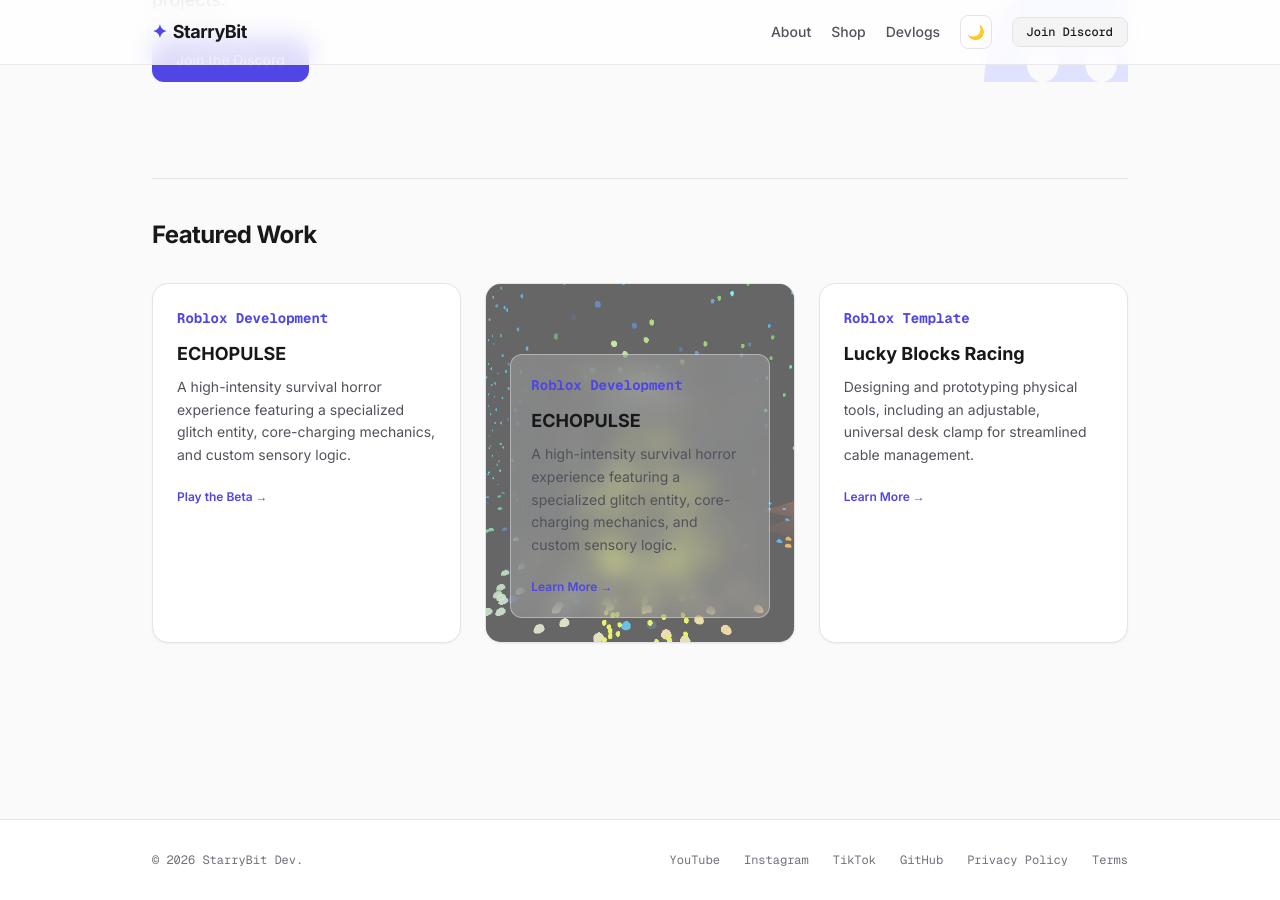
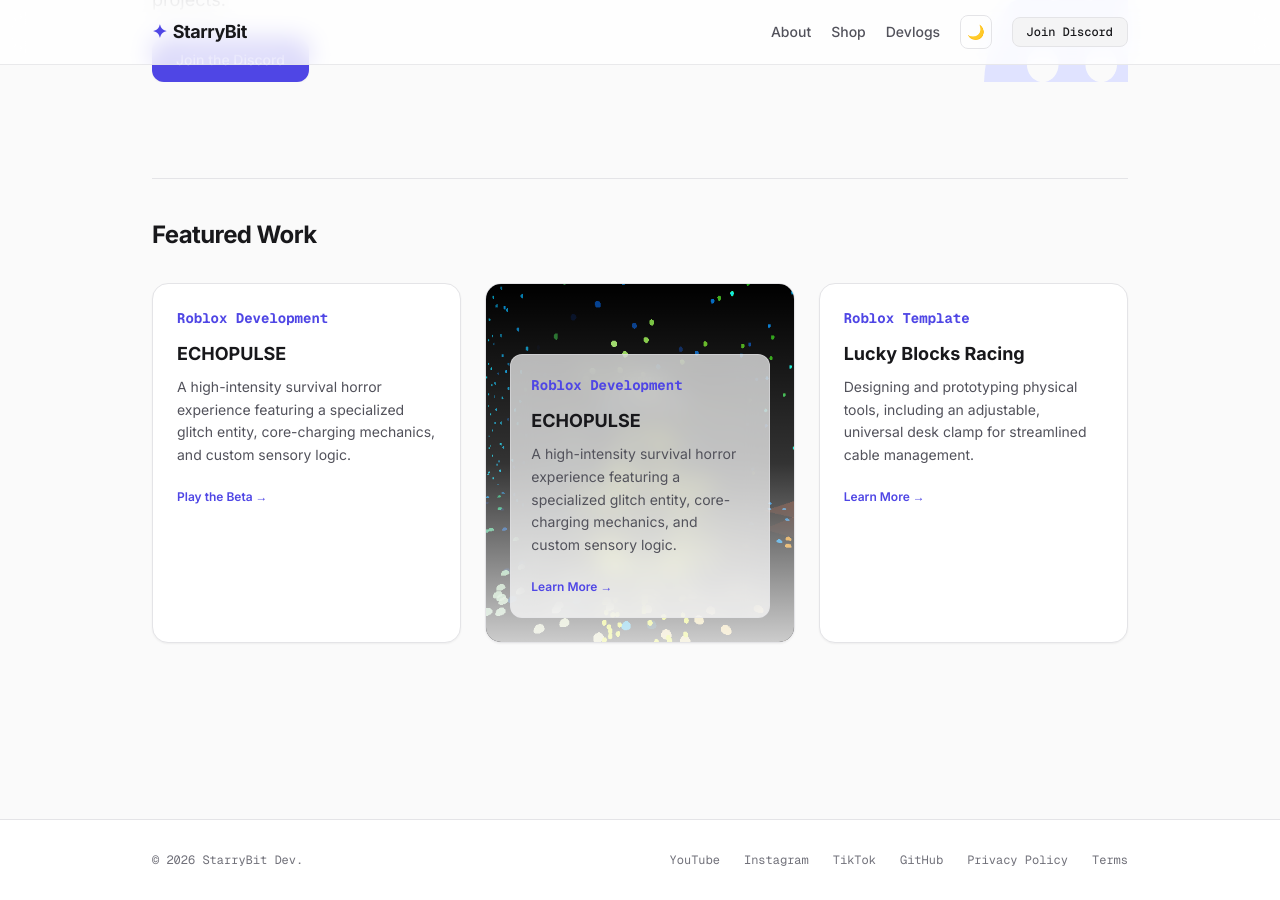
Before and after one commit to StarryBit/starrybit.github.io, a Jekyll site: the page built from index.html, in a window 1280 px wide and 900 px high, scrolled down 1323 px. Built offline with Jekyll 4.4.1, drawn with Linux system fonts in a browser that asks for light colours; nearby versions of some CDN libraries.

Commit message:
Update card.html

```diff
--- a/_includes/card.html
+++ b/_includes/card.html
@@ -8,11 +8,12 @@
         class="absolute inset-0 w-full h-full object-cover transition-transform duration-500 group-hover:scale-105"
     >
 
-    <div class="absolute inset-0 bg-white/40 dark:bg-black/50"></div>
+    <!-- subtle readability gradient -->
+    <div class="absolute inset-0 bg-gradient-to-t from-white/80 via-white/20 to-transparent dark:from-zinc-950/80 dark:via-zinc-950/20"></div>
 
     <div class="relative z-10 h-full flex items-end p-6">
 
-        <div class="w-full bg-white/20 dark:bg-zinc-950/80 backdrop-blur-md rounded-xl p-5 border border-zinc-200/50 dark:border-zinc-800/50">
+        <div class="w-full bg-white/70 dark:bg-zinc-950/70 backdrop-blur-md rounded-xl p-5 border border-zinc-200/50 dark:border-zinc-800/50">
 
             {% if include.category %}
             <div class="text-indigo-600 dark:text-indigo-400 text-sm font-bold mb-3 code-font">
```
